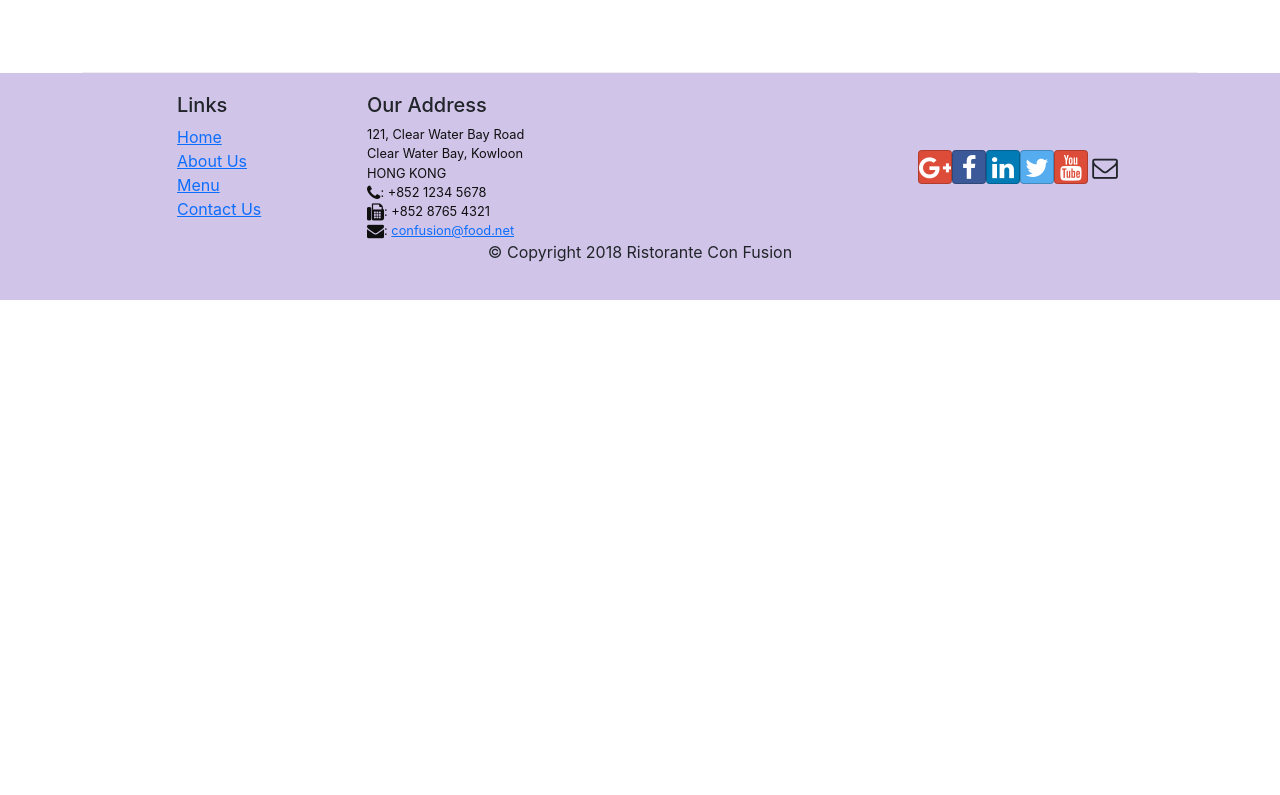
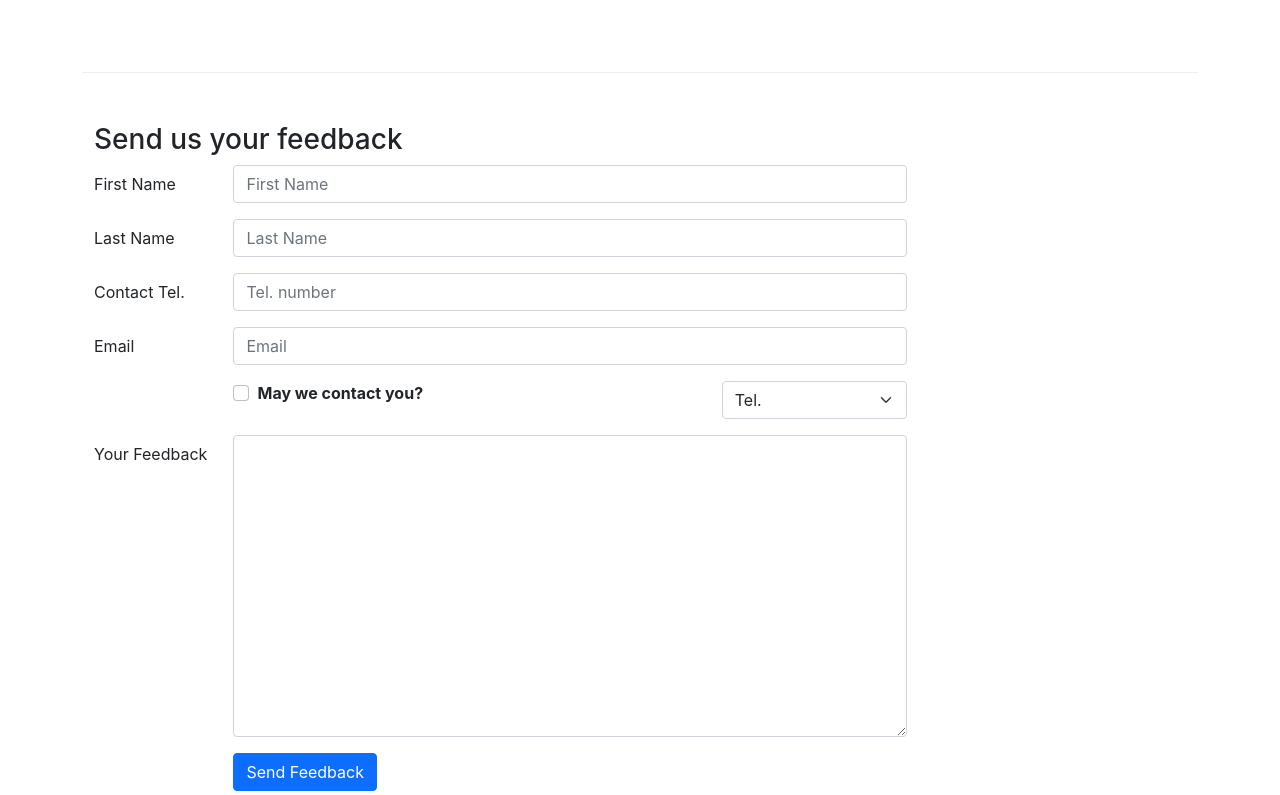
Before and after one commit to praneethacl/react-app, a React (Create React App) app: page /contactus in a window 1280 px wide. Shown: the part 805-1600 px from the top of the page. Before the commit the page ends 1105 px from the top, so only its background shows below. Built offline with nearby package versions, Linux system fonts and the light colour scheme.

Commit message:
Controlled Forms

```diff
--- a/src/components/ContactComponent.js
+++ b/src/components/ContactComponent.js
@@ -1,7 +1,42 @@
-import React from 'react';
-import {Breadcrumb, BreadcrumbItem} from 'reactstrap';
+import React, {Component} from 'react';
+import {Breadcrumb, BreadcrumbItem, Button, Form, FormGroup, Label, Input, Col} from 'reactstrap';
 import { Link } from 'react-router-dom';
-function Contact(props) {
+
+
+class Contact extends Component {
+
+    constructor(props) {
+        super(props);
+
+        this.state = {
+            firstname: '',
+            lastname:'',
+            telnum:'',
+            email:'',
+            agree: false,
+            contactType: 'Tel.',
+            message:''
+        }
+        this.handleSubmit = this.handleSubmit.bind(this);
+        this.handleInputChange = this.handleInputChange.bind(this);
+    }
+
+    handleInputChange(event) {
+        const target = event.target;
+        const value = target.type === 'checkbox' ? target.checked : target.value;
+        const name = target.name;
+        this.setState({
+            [name]: value
+        })
+    }
+
+    handleSubmit(event) {
+        console.log('Current State is: ' + JSON.stringify(this.state));
+        alert('Current State is: ' + JSON.stringify(this.state));
+
+        event.preventDefault();
+    }
+    render() {
         return(
             <div className="container">
                 <div className="row">
@@ -40,8 +75,91 @@
                         </div>
                     </div>
                 </div>
+                <div className='row row-content'>
+                    <div className='col-12'>
+                        <h3>Send us your feedback</h3>
+                    </div>
+                    <div className="col-12 col-md-9">
+                        <Form onSubmit={this.handleSubmit}>
+                            <FormGroup row>
+                                <Label htmlFor="firstname" md={2}>First Name</Label>
+                                <Col md={10}>
+                                    <Input type="text" id="firstname" name="firstname"
+                                        placeholder="First Name"
+                                        value={this.state.firstname}
+                                        onChange={this.handleInputChange} />
+                                </Col>
+                            </FormGroup>
+                            <FormGroup row>
+                                <Label htmlFor="lastname" md={2}>Last Name</Label>
+                                <Col md={10}>
+                                    <Input type="text" id="lastname" name="lastname"
+                                        placeholder="Last Name"
+                                        value={this.state.lastname}
+                                        onChange={this.handleInputChange} />
+                                </Col>
+                            </FormGroup>
+                            <FormGroup row>
+                            <Label htmlFor="telnum" md={2}>Contact Tel.</Label>
+                                <Col md={10}>
+                                    <Input type="tel" id="telnum" name="telnum"
+                                        placeholder="Tel. number"
+                                        value={this.state.telnum}
+                                        onChange={this.handleInputChange} />
+                                </Col>
+                            </FormGroup>
+                            <FormGroup row>
+                                <Label htmlFor="email" md={2}>Email</Label>
+                                <Col md={10}>
+                                    <Input type="email" id="email" name="email"
+                                        placeholder="Email"
+                                        value={this.state.email}
+                                        onChange={this.handleInputChange} />
+                                </Col>
+                            </FormGroup>
+                            <FormGroup row>
+                                <Col md={{size: 6, offset: 2}}>
+                                    <FormGroup check>
+                                        <Label check>
+                                            <Input type="checkbox"
+                                                name="agree"
+                                                checked={this.state.agree}
+                                                onChange={this.handleInputChange} /> {' '}
+                                            <strong>May we contact you?</strong>
+                                        </Label>
+                                    </FormGroup>
+                                </Col>
+                                <Col md={{size: 3, offset: 1}}>
+                                    <Input type="select" name="contactType"
+                                            value={this.state.contactType}
+                                            onChange={this.handleInputChange}>
+                                        <option>Tel.</option>
+                                        <option>Email</option>
+                                    </Input>
+                                </Col>
+                            </FormGroup>
+                            <FormGroup row>
+                                <Label htmlFor="message" md={2}>Your Feedback</Label>
+                                <Col md={10}>
+                                    <Input type="textarea" id="message" name="message"
+                                        rows="12"
+                                        value={this.state.message}
+                                        onChange={this.handleInputChange}></Input>
+                                </Col>
+                            </FormGroup>
+                            <FormGroup row>
+                                <Col md={{size: 10, offset: 2}}>
+                                    <Button type="submit" color="primary">
+                                        Send Feedback
+                                    </Button>
+                                </Col>
+                            </FormGroup>
+                        </Form>
+                    </div>
+                </div>
             </div>
         );
     }
+}
 
 export default Contact;
```
Lines whose indentation alone changed are shown as unchanged.
